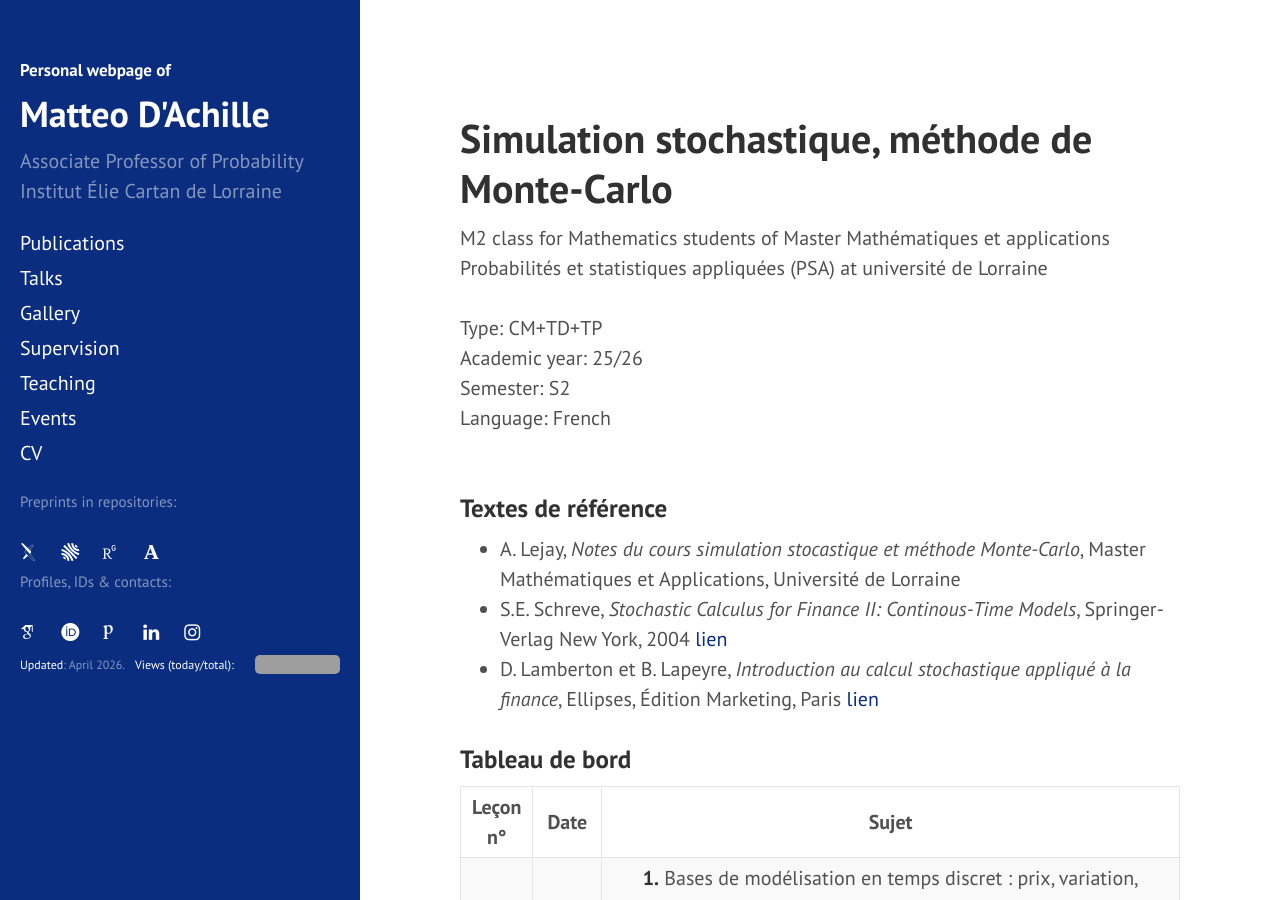
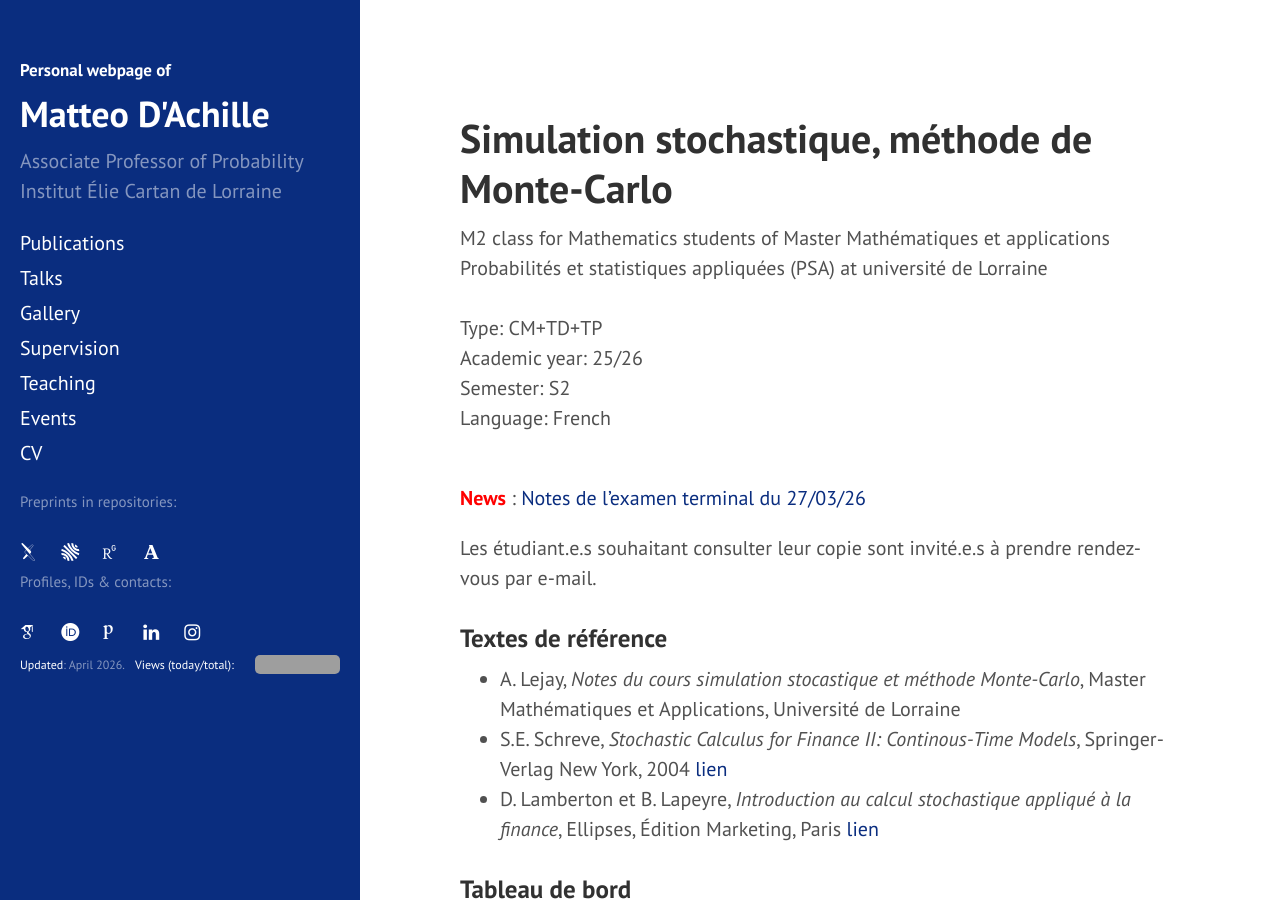
Before and after one commit to matteodachille/matteodachille.github.io, a Jekyll site: the page built from _courses/SSMC2026.md, in a window 1280 px wide and 900 px high. Built offline with Jekyll 4.4.1, drawn with Linux system fonts in a browser that asks for light colours; nearby versions of some CDN libraries; some web fonts are replaced; grey boxes are pictures that could not be loaded.

Commit message:
Added notes of SSMC class, updated home

```diff
--- a/_courses/SSMC2026.md
+++ b/_courses/SSMC2026.md
@@ -21,6 +21,12 @@ classnumber: 12
 <!--a style="color: red; font-weight: bold;">News</a> : [Des données pour le DM à rendre avant le 5.02](https://filesender.renater.fr/?s=download&token=152b39b7-aeea-427e-b11b-0d7fac3b5bff){:target="_blank"}
 -->
 
+<a style="color: red; font-weight: bold;">News</a> : [Notes de l'examen terminal du 27/03/26](/downloads/Notes-SSMC-M2PSA25_26.pdf){:target="_blank"} <br/>
+
+
+Les étudiant.e.s souhaitant consulter leur copie sont invité.e.s à prendre rendez-vous par e-mail.
+
+
 ### Textes de référence
 
 
```
Also changed, not shown: index.html (+4 -4 lines), 1 other file.
